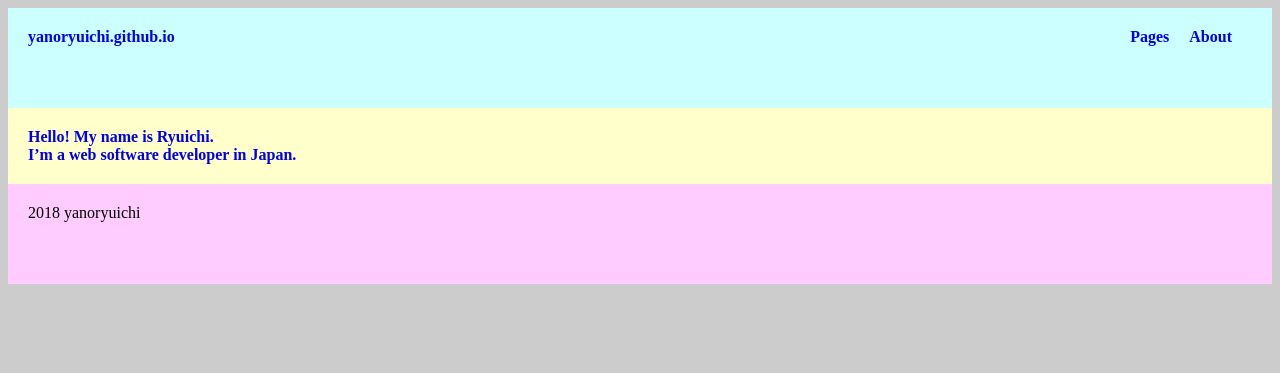
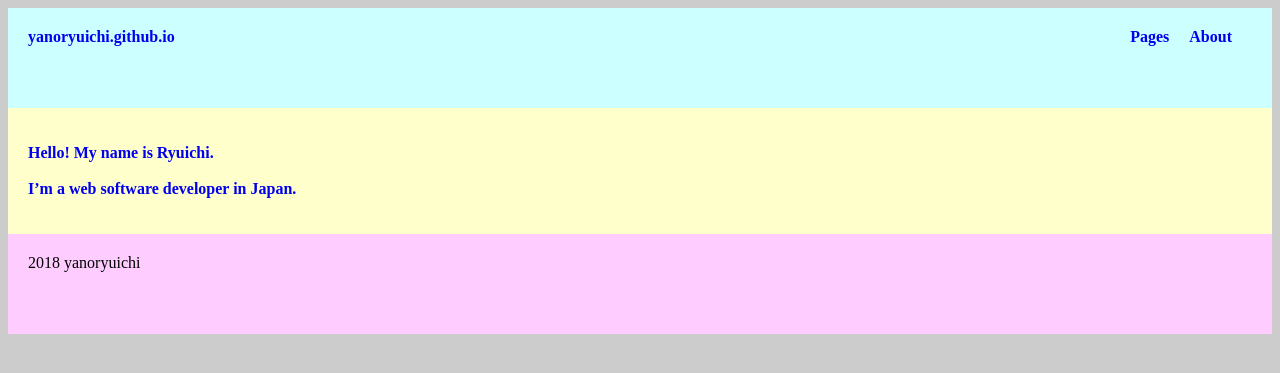
Before and after one commit to yanoryuichi/yanoryuichi.github.io, a Jekyll site: the page built from index.md, in a window 1280 px wide. Shown: the top 373 px of the page. Built offline with Jekyll 4.4.1, drawn with Linux system fonts in a browser that asks for light colours; some web fonts are replaced.

Commit message:
Update home.css

```diff
--- a/css/home.css
+++ b/css/home.css
@@ -22,6 +22,7 @@
   background: #fcf;
 }
 
-#main p {
+#main p a {
+  display: block;
   margin: 0 auto;
 }
```
